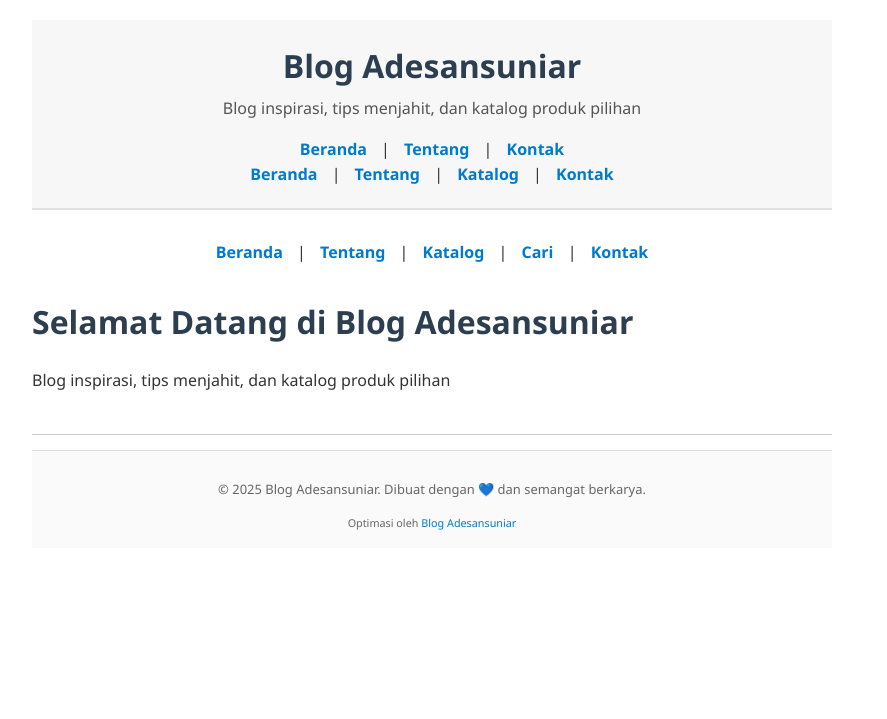
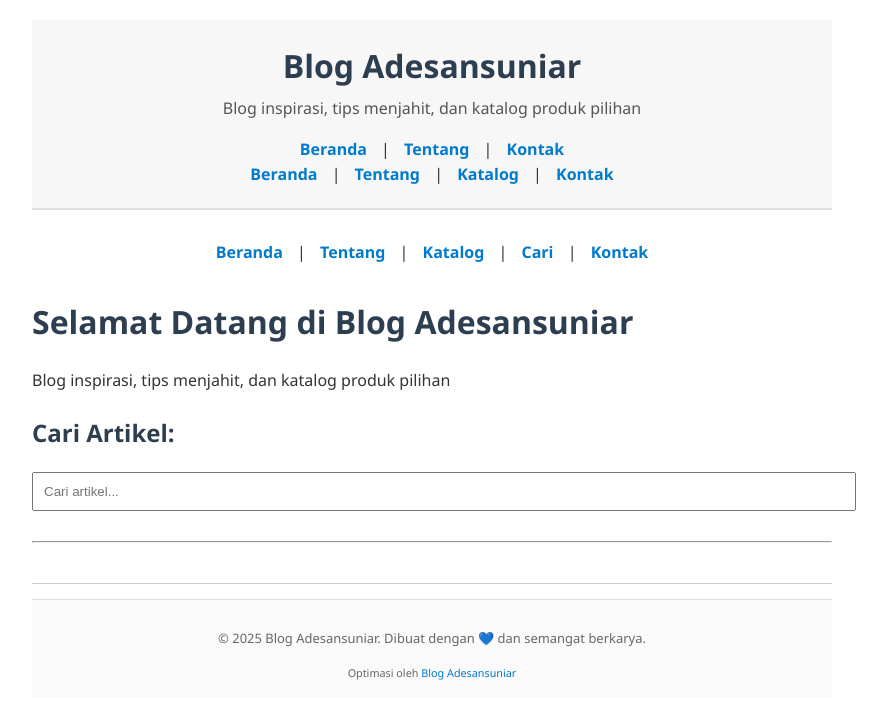
Before and after one commit to adesansuniar/blog-adesansuniar, a Jekyll site: the page built from index.md, in a window 1280 px wide. Shown: the top 719 px of the page, without its empty margins (208-1095 px from the left). Built offline with Jekyll 4.4.1, drawn with Linux system fonts in a browser that asks for light colours.

Commit message:
Update home.html

```diff
--- a/_layouts/home.html
+++ b/_layouts/home.html
@@ -12,3 +12,9 @@ layout: default
     </li>
   {% endfor %}
 </ul>
+<h2>Cari Artikel:</h2>
+<form action="/search/" method="get">
+  <input type="text" name="q" placeholder="Cari artikel..." style="width:100%; padding:10px;" />
+</form>
+
+<hr style="margin: 30px 0;">
```
